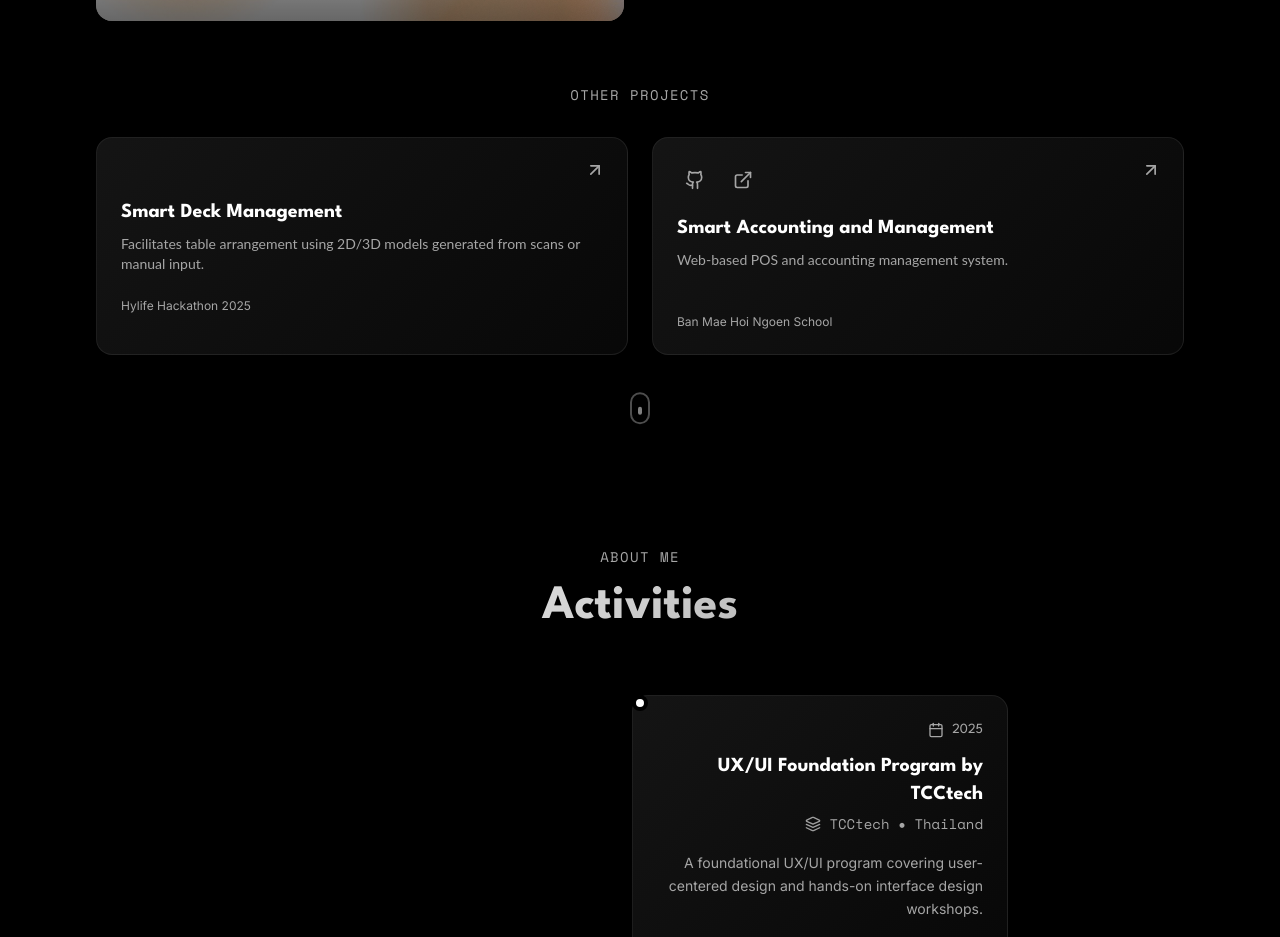
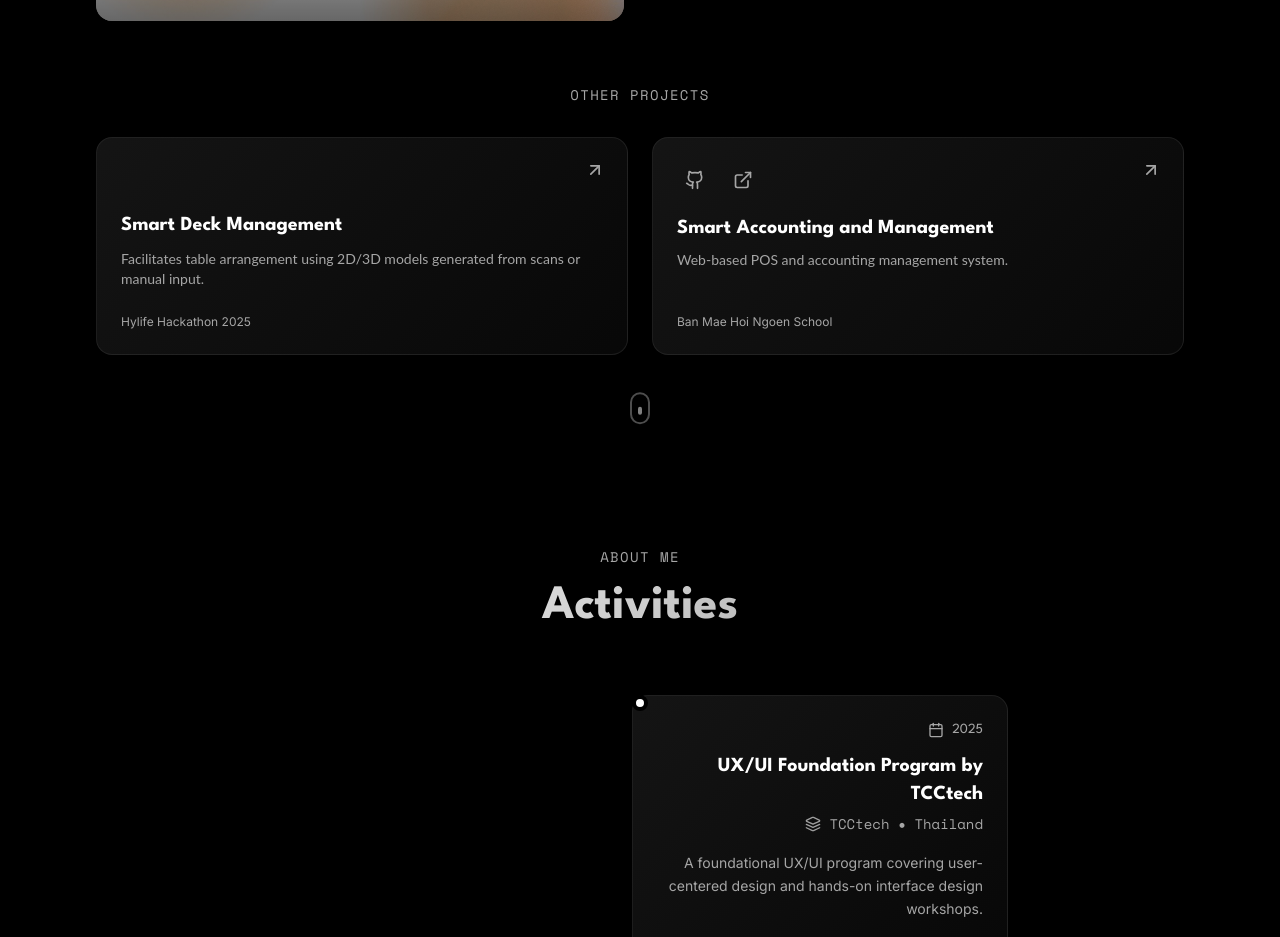
Before and after one commit to phoo3011/Portfolio-Website, a React (Vite) app: page / in a window 1280 px wide. Shown: the part 2761-3698 px from the top of the page. Built offline with nearby package versions, Linux system fonts and the light colour scheme; the HTML template or start-up script is replaced by a standard one.

Commit message:
Build Portfolio 13

```diff
--- a/src/components/ProjectsSection.tsx
+++ b/src/components/ProjectsSection.tsx
@@ -227,10 +227,10 @@ const ProjectsSection = () => {
               transition={{ duration: 0.5, delay: index * 0.1, type: 'spring' }}
               viewport={{ once: true }}
               whileHover={{ y: -10, rotate: 2, boxShadow: '0 20px 40px rgba(0,0,0,0.3)' }}
-              className="group card-gradient border border-border/50 rounded-2xl p-6 hover:border-foreground/20 transition-all duration-300 cursor-pointer"
+              className="group card-gradient border border-border/50 rounded-2xl p-6 hover:border-foreground/20 transition-all duration-300 cursor-pointer flex flex-col justify-between h-full"
             >
               <motion.div
-                className="flex items-start justify-between mb-4"
+                className="flex items-start justify-between mb-4 min-h-[32px]"
                 whileHover={{ x: 5 }}
               >
                 <div className="flex gap-3">
```
